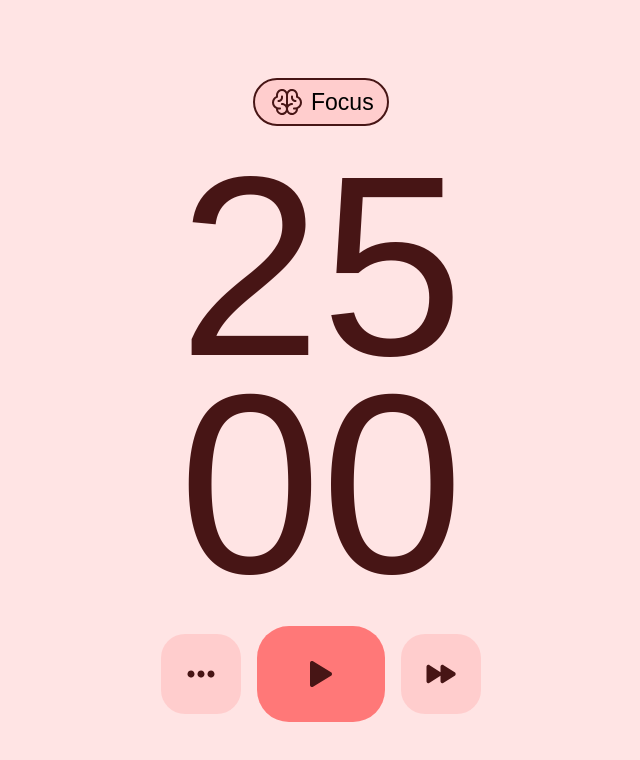
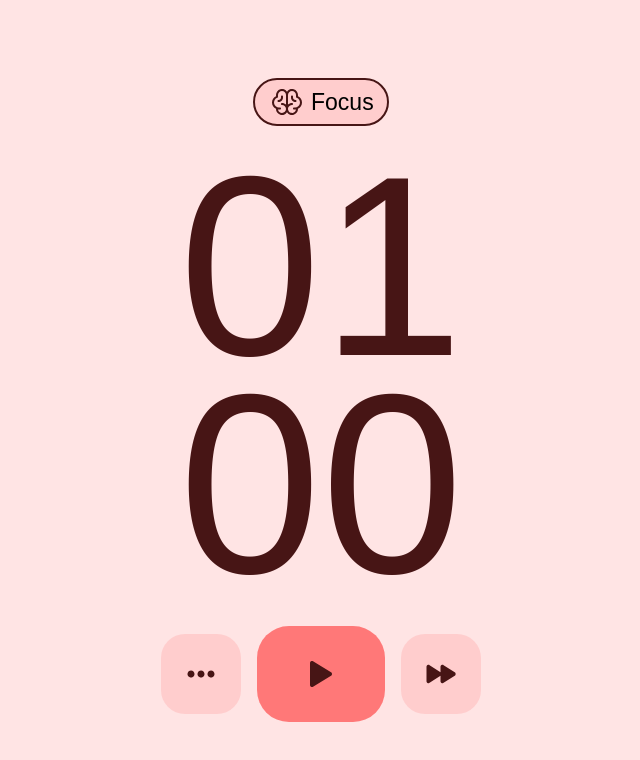
Before and after one commit to roman-mirzoian/pomodoro-timer, a React (Create React App) app: page / in a window 1280 px wide. Shown: the top 760 px of the page, without its empty margins (319-959 px from the left). Built offline with nearby package versions, Linux system fonts and the light colour scheme.

Commit message:
fix: logic for timer when changing status

```diff
--- a/src/components/ControlButtons.tsx
+++ b/src/components/ControlButtons.tsx
@@ -1,42 +1,21 @@
-import { FunctionComponent } from "react";
-import { AppState, ButtonName, AppStatus } from "../types/types";
+import { FC } from "react";
+import { ButtonName } from "../types/types";
 import CommonButton from "../ui/Buttons/CommonButton";
 import { useAppDispatch, useAppSelector } from "../hooks/redux";
 import { timerSlice } from "../store/reducers/TimerSlice";
 
-interface ControlButtonsProps {}
-
 // @renderOn
-const ControlButtons: FunctionComponent<ControlButtonsProps> = () => {
-  const { appState, appStatus, isShortBreakCompleted } = useAppSelector(
-    (state) => state.timerReducer
-  );
-  const { changeAppState, changeAppStatus } = timerSlice.actions;
+const ControlButtons: FC = () => {
+  const { appState, appStatus } = useAppSelector((state) => state.timerReducer);
+  const { changeAppState, setNextAppStatus } = timerSlice.actions;
   const dispatch = useAppDispatch();
-  console.log({ appStatus, isShortBreakCompleted });
 
   function handlePlayButtonClick() {
-    if (appState === AppState.PAUSE || appState === AppState.STOP) {
-      dispatch(changeAppState(AppState.PLAY));
-    }
-    if (appState === AppState.PLAY) {
-      dispatch(changeAppState(AppState.PAUSE));
-    }
+    dispatch(changeAppState());
   }
 
   function handleNextButtonClick() {
-    if (appStatus === AppStatus.FOCUS && isShortBreakCompleted) {
-      dispatch(changeAppStatus(AppStatus.LONG_BREAK));
-    }
-    if (appStatus === AppStatus.FOCUS && !isShortBreakCompleted) {
-      dispatch(changeAppStatus(AppStatus.SHORT_BREAK));
-    }
-    if (
-      appStatus === AppStatus.SHORT_BREAK ||
-      appStatus === AppStatus.LONG_BREAK
-    ) {
-      dispatch(changeAppStatus(AppStatus.FOCUS));
-    }
+    dispatch(setNextAppStatus());
   }
 
   function handleSettingButtonClick() {}
--- a/src/components/Pomodoro.tsx
+++ b/src/components/Pomodoro.tsx
@@ -11,10 +11,8 @@ const mainStyle =
   "w-full h-full flex flex-col gap-8 justify-center items-center";
 // @cssOff
 
-interface PomodoroProps {}
-
 // @renderOn
-const Pomodoro: FC<PomodoroProps> = () => {
+const Pomodoro: FC = () => {
   const { appStatus } = useAppSelector((state) => state.timerReducer);
 
   let appBackgroundStyle;
--- a/src/components/Times.tsx
+++ b/src/components/Times.tsx
@@ -1,24 +1,51 @@
 import { FunctionComponent, useEffect, useState } from "react";
 import TimerView from "../ui/TimerView/TimerView";
-import { AppState } from "../types/types";
-import { useAppSelector } from "../hooks/redux";
+import { AppState, AppStatus } from "../types/types";
+import { useAppDispatch, useAppSelector } from "../hooks/redux";
+import { timerSlice } from "../store/reducers/TimerSlice";
 
 interface TimerProps {}
 
 // @renderOn
 const Timer: FunctionComponent<TimerProps> = () => {
-  const { appState, appStatus } = useAppSelector((state) => state.timerReducer);
+  const { appState, appStatus, settings } = useAppSelector(
+    (state) => state.timerReducer
+  );
+  const { setNextAppStatus } = timerSlice.actions;
+  const dispatch = useAppDispatch();
 
-  const startingMinutes = 25;
   const [currentTime, setCurrentTime] = useState({
-    minutes: startingMinutes,
+    minutes: 1,
     seconds: 0,
   });
-  const [timeInSeconds, setTimeInSeconds] = useState(startingMinutes * 60);
+  const [timeInSeconds, setTimeInSeconds] = useState<number>(0);
+  useEffect(() => {
+    const starterTime = getTimeByStatus({ appStatus, settings });
+    setCurrentTime({
+      minutes: starterTime,
+      seconds: 0,
+    });
+    setTimeInSeconds(starterTime * 60);
+  }, [appStatus]);
+
   const [timerId, setTimerId] = useState<NodeJS.Timer>();
 
-  function timerAction(action: AppState) {
-    if (action === AppState.PLAY) {
+  function restartTimer() {
+    dispatch(setNextAppStatus());
+    const newTime = getTimeByStatus({ appStatus, settings });
+    setCurrentTime({
+      minutes: newTime,
+      seconds: 0,
+    });
+    setTimeInSeconds(newTime * 60);
+  }
+
+  useEffect(() => {
+    function timerAction() {
+      if (timerId) {
+        clearInterval(timerId);
+      }
+      if (appState === AppState.PLAY) {
         const interval = setInterval(() => {
           setTimeInSeconds((prevTime) => {
             const updatedTime = prevTime - 1;
@@ -32,20 +59,52 @@ const Timer: FunctionComponent<TimerProps> = () => {
         setTimerId(interval);
         return;
       }
+    }
+    timerAction();
+
+    return () => {
       if (timerId) {
         clearInterval(timerId);
       }
-  }
+    };
+  }, [appState, appStatus]);
 
-  useEffect(() => {
-    timerAction(appState);
-    return () => {
-      clearInterval(timerId);
-    };
-  }, [appState]);
-
-  return <TimerView status={appStatus} time={currentTime} />;
+  return (
+    <TimerView
+      status={appStatus}
+      time={currentTime}
+      restartTimer={restartTimer}
+    />
+  );
 };
 // @renderOff
 
+// @helpersOn
+function getTimeByStatus({
+  appStatus,
+  settings,
+}: {
+  appStatus: AppStatus;
+  settings: {
+    focusLength: number;
+    shortBreakLength: number;
+    longBreakLength: number;
+  };
+}) {
+  let newTime;
+  switch (appStatus) {
+    case AppStatus.FOCUS:
+      newTime = settings.focusLength;
+      break;
+    case AppStatus.SHORT_BREAK:
+      newTime = settings.shortBreakLength;
+      break;
+    case AppStatus.LONG_BREAK:
+      newTime = settings.longBreakLength;
+      break;
+  }
+  return newTime;
+}
+// @helpersOff
+
 export default Timer;
--- a/src/store/reducers/TimerSlice.ts
+++ b/src/store/reducers/TimerSlice.ts
@@ -1,4 +1,4 @@
-import { PayloadAction, createSlice } from "@reduxjs/toolkit";
+import { createSlice } from "@reduxjs/toolkit";
 import { AppState, AppStatus, TimerState } from "../../types/types";
 
 const initialState: TimerState = {
@@ -7,9 +7,9 @@ const initialState: TimerState = {
   isShortBreakCompleted: false,
   settings: {
     darkMode: false,
-    focusLength: 25,
-    shortBreakLength: 25,
-    longBreakLength: 25,
+    focusLength: 1,
+    shortBreakLength: 2,
+    longBreakLength: 3,
     notifications: false,
   },
 };
@@ -18,22 +18,39 @@ export const timerSlice = createSlice({
   name: "timer",
   initialState,
   reducers: {
-    changeAppState(state, action: PayloadAction<AppState>) {
-      state.appState = action.payload;
+    changeAppState(state) {
+      let appState;
+      if (state.appState === AppState.PLAY) {
+        appState = AppState.PAUSE;
+      } else {
+        appState = AppState.PLAY;
+      }
+      if (appState) {
+        state.appState = appState;
+      }
     },
-    changeAppStatus(state, action: PayloadAction<AppStatus>) {
-      state.appStatus = action.payload;
-      if (
-        !state.isShortBreakCompleted &&
-        action.payload === AppStatus.SHORT_BREAK
-      ) {
-        state.isShortBreakCompleted = true;
+    setNextAppStatus(state) {
+      let appStatus, isShortBreakCompleted;
+      if (state.appStatus === AppStatus.FOCUS && !state.isShortBreakCompleted) {
+        appStatus = AppStatus.SHORT_BREAK;
+        isShortBreakCompleted = true;
+      }
+      if (state.appStatus === AppStatus.FOCUS && state.isShortBreakCompleted) {
+        appStatus = AppStatus.LONG_BREAK;
+        isShortBreakCompleted = false;
       }
       if (
-        state.isShortBreakCompleted &&
-        action.payload === AppStatus.LONG_BREAK
+        state.appStatus === AppStatus.SHORT_BREAK ||
+        state.appStatus === AppStatus.LONG_BREAK
       ) {
-        state.isShortBreakCompleted = false;
+        appStatus = AppStatus.FOCUS;
+      }
+
+      if (appStatus) {
+        state.appStatus = appStatus;
+      }
+      if (isShortBreakCompleted !== undefined) {
+        state.isShortBreakCompleted = isShortBreakCompleted;
       }
     },
   },
--- a/src/ui/Buttons/CommonButton.tsx
+++ b/src/ui/Buttons/CommonButton.tsx
@@ -42,7 +42,6 @@ const CommonButton: FC<CommonButtonProps> = ({
     buttonColor,
     backgroundColor,
   });
-  console.log(componentStyle);
 
   return (
     <button className={componentStyle} onClick={onClick}>
--- a/src/ui/TimerView/TimerView.tsx
+++ b/src/ui/TimerView/TimerView.tsx
@@ -1,4 +1,4 @@
-import { FunctionComponent } from "react";
+import { FC, useEffect } from "react";
 import { AppStatus } from "../../types/types";
 import styles from "./TimerView.module.css";
 
@@ -13,12 +13,20 @@ interface TimerViewProps {
     minutes: number;
     seconds: number;
   };
+  restartTimer: () => void;
 }
 // @typesOff
 
 // @renderOn
-const TimerView: FunctionComponent<TimerViewProps> = ({ status, time }) => {
+const TimerView: FC<TimerViewProps> = ({ status, time, restartTimer }) => {
   const { minutes, seconds } = time;
+
+  useEffect(() => {
+    if (minutes === 0 && seconds === 0) {
+      restartTimer();
+    }
+  }, [minutes, seconds]);
+
   let numberColor;
   switch (status) {
     case AppStatus.FOCUS:
@@ -35,14 +43,18 @@ const TimerView: FunctionComponent<TimerViewProps> = ({ status, time }) => {
   return (
     <div className={mainStyle}>
       <div className={`${styles.number} ${mainStyle}`}>
-        <div className={numberColor}>{minutes}</div>
-        <div className={numberColor}>
-          {seconds < 10 ? `0${seconds}` : seconds}
-        </div>
+        <div className={numberColor}>{getChangedTime(minutes)}</div>
+        <div className={numberColor}>{getChangedTime(seconds)}</div>
       </div>
     </div>
   );
 };
 // @renderOff
 
+// @helpersOn
+function getChangedTime(time: number) {
+  return time < 10 ? `0${time}` : time;
+}
+// @helpersOff
+
 export default TimerView;
```
Lines whose indentation alone changed are shown as unchanged.
